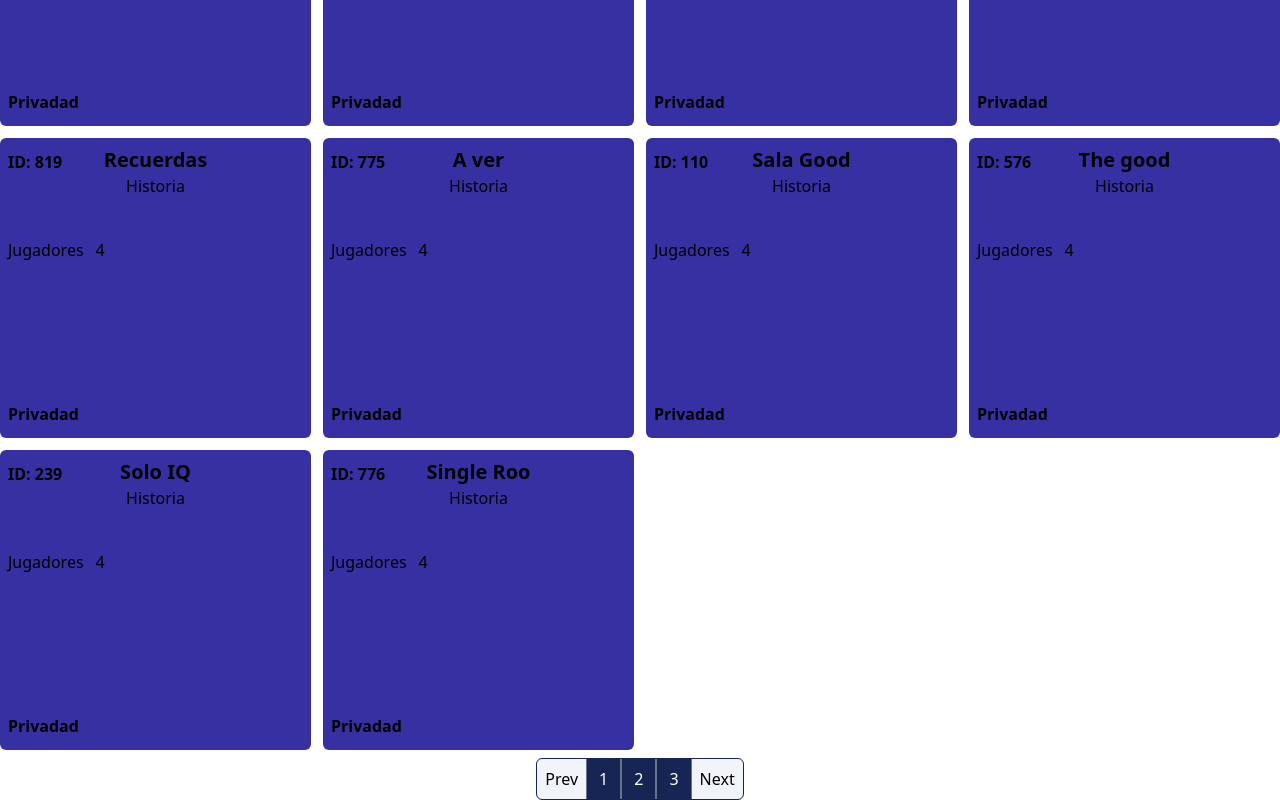
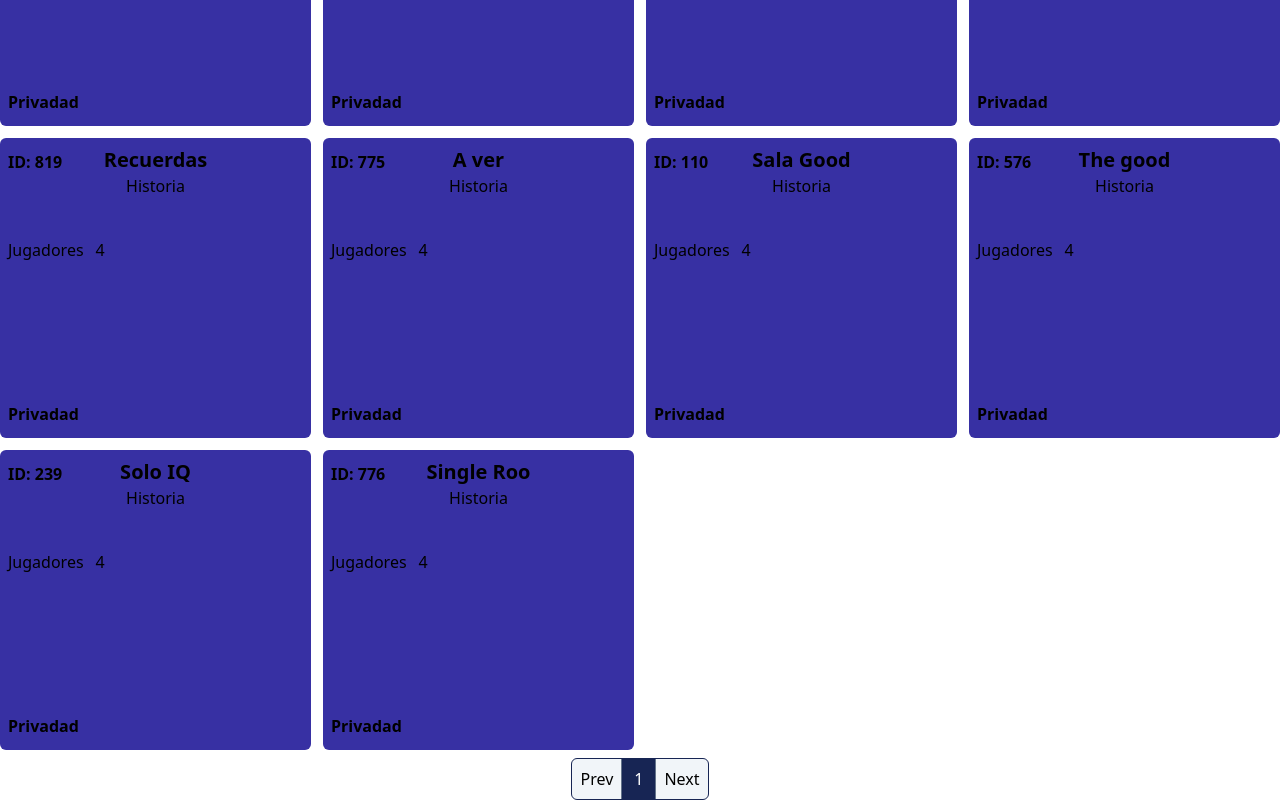
Before and after one commit to LuisArielRetanaHernadez/Memorama, a React (Vite) app: page / in a window 1280 px wide. Shown: the part 292-1092 px from the top of the page. Built offline with nearby package versions, Linux system fonts and the light colour scheme.

Commit message:
agregando los links dinamicos pasados por propps

```diff
--- a/src/components/Pagination/Pagination.jsx
+++ b/src/components/Pagination/Pagination.jsx
@@ -1,15 +1,27 @@
 import { useEffect, useState } from "react"
 import { Link, useLocation } from "react-router-dom"
 
-const Pagination = ({total, amountPages}) => {
-  const [currentPage, setCurrentPage] = useState(1)
+const Pagination = ({total, amountPages, limitIndex}) => {
+  const [pages, setPages] = useState([])
+  const [index, setIndex] = useState(0)
 
   let location = useLocation()
 
   useEffect(() => {
     const numberPage = parseInt(location.search.split('=')[1])
-    if(numberPage) setCurrentPage(numberPage)
+    if(numberPage) setIndex(numberPage)
   },[location])
+
+  useEffect(() => {
+    const pages = []
+    for(let i = 1; i <= (total - 1); i++) {
+      pages.push(i + 1)
+    }
+    setPages(pages)
+  },[])
+
+  // cambiar el index de los links conforme al numero de la paginas
+
 
   return (
     <div className="mt-2 w-auto border border-blue-950 rounded-md bg-slate-100 inline-flex items-center">
@@ -19,11 +31,10 @@ const Pagination = ({total, amountPages}) => {
         </Link>
       </div>
       <div className="flex">
-        <Link className="text-white px-3 py-2 border-x border-x-slate-500 bg-blue-950 inline-flex"
-          to={`/?page=${currentPage}`}
-          >1</Link>
-        <Link className="text-white px-3 py-2 border-x border-x-slate-500 bg-blue-950 inline-flex">2</Link>
-        <Link className="text-white px-3 py-2 border-x border-x-slate-500 bg-blue-950 inline-flex">3</Link>
+        <Link className="text-white px-3 py-2 border-x border-x-slate-500 bg-blue-950 inline-flex">{1}</Link>
+        {pages.map((page, i) => (
+          <Link key={i} className="text-white px-3 py-2 border-x border-x-slate-500 bg-blue-950 inline-flex">{page}</Link>
+        ))}
       </div>
       <div>
         <Link className="rounded-md px-2 py-2 inline-flex">
```
